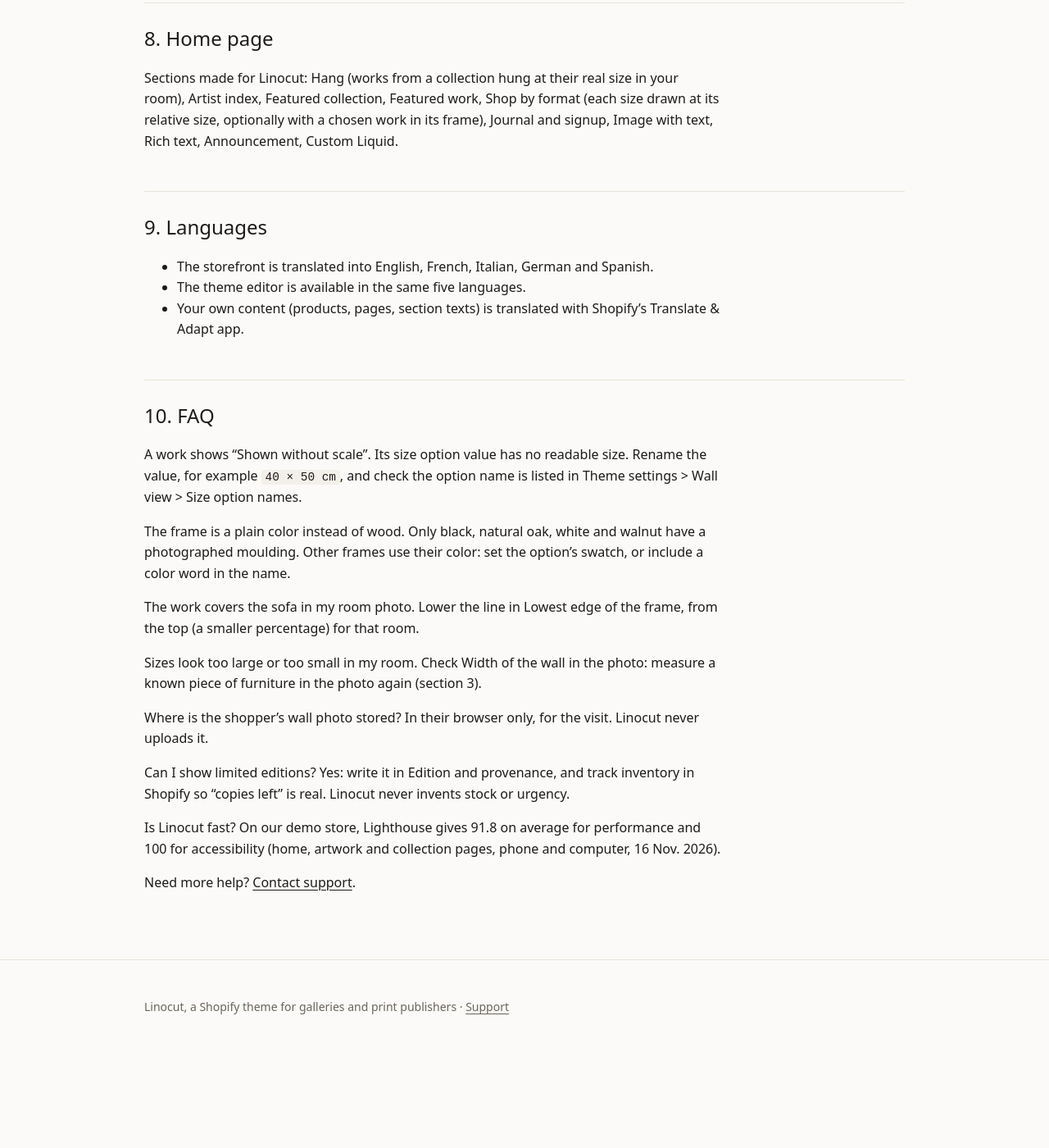
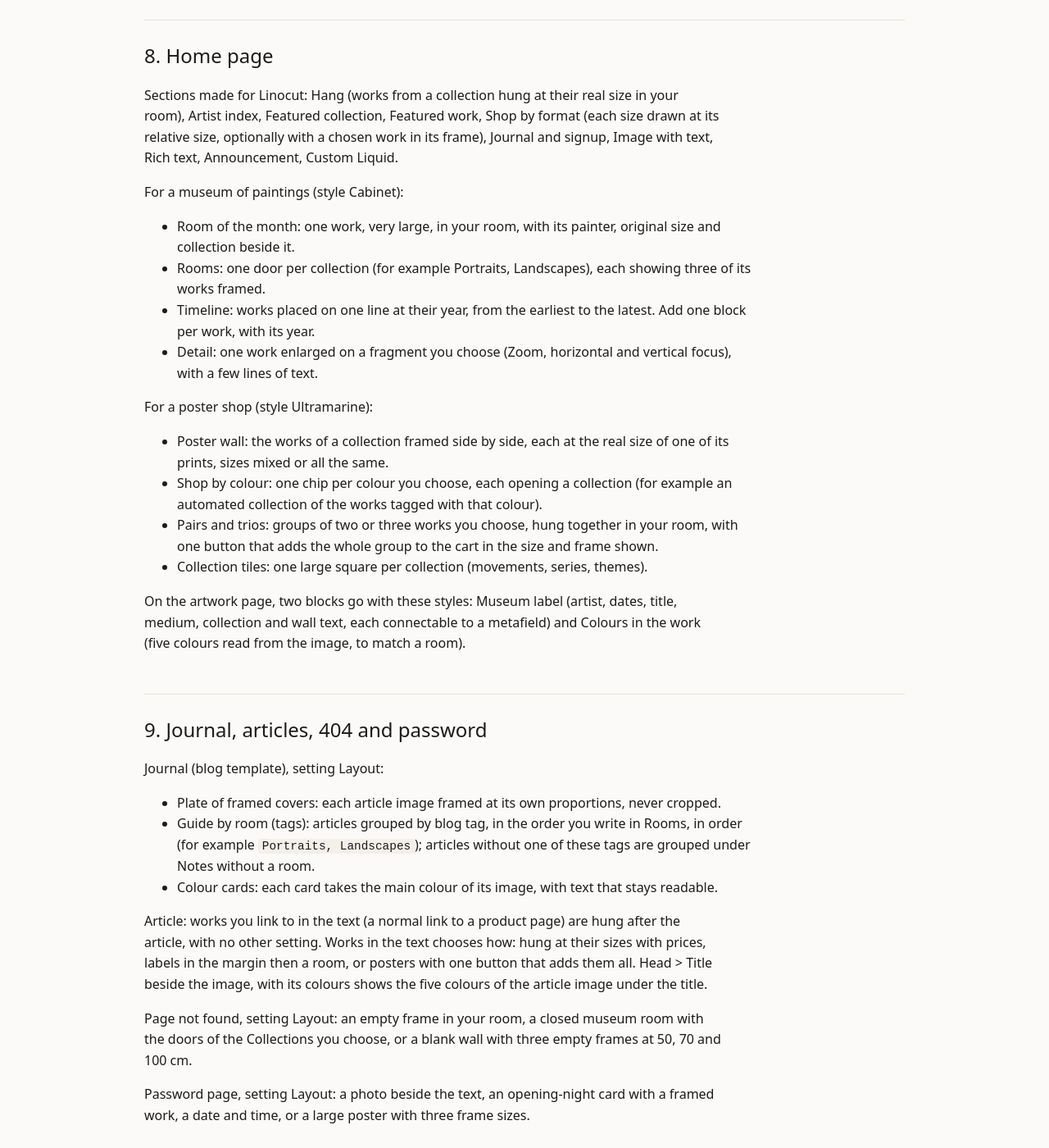
Before and after one commit to workiai/linocut-docs, a Jekyll site: the page built from index.md, in a window 1280 px wide and 1400 px high, scrolled down 4381 px. Shown: the whole window at 82% size. Built offline with Jekyll 4.4.1, drawn with Linux system fonts in a browser that asks for light colours; some web fonts are replaced; before the commit the page ends 5666 px from its top, so only the background shows below that; some of the changed text lies outside the part shown.

Commit message:
Guide : panier en mur, sections des trois styles, journal, article, 404 et mot de passe
« Compose a wall » a été retiré du thème le 18 nov. ; le guide le décrivait
encore. Il décrit maintenant le panier en mur, les sections des styles
Cabinet et Ultramarine, la collection en salle et à trois tailles, et les
quatre pages dessinées par style, avec les libellés exacts de l'éditeur.

Co-Authored-By: Claude Opus 5 <noreply@anthropic.com>

```diff
--- a/index.md
+++ b/index.md
@@ -27,7 +27,7 @@ Open **Online Store > Themes > Customize > Theme settings**.
 |---|---|
 | Colors | Color schemes. Each section lets you choose one. **Edition status dot** colors the dot next to a sold-out or nearly sold-out edition. |
 | Typography | Font, from the Shopify font library, and text size. |
-| **Wall view** | Size and frame option names, the unit used when a size has none, the wall composer page, and up to **three room photos** (see section 3). |
+| **Wall view** | Size and frame option names, the unit used when a size has none, and up to **three room photos** (see section 3). |
 | **Frame photos** | Close-ups of your own frames for **The frame** view (see section 4). |
 | Social media | Your accounts, shown as icons in the footer. Empty fields are not shown. |
 | Cart | Drawer or page, and the order note. |
@@ -75,18 +75,15 @@ Section settings worth knowing:
 
 **Edition and provenance** is a gallery label: edition, technique, paper, how the print is made, and an optional certificate line. Each field can be connected to a metafield. **Show copies left below** shows "Only N copies left" from your real inventory, only when Shopify tracks it.
 
-## 6. Compose a wall
+## 6. The cart wall
 
-Shoppers can collect several works and see them hung together.
-
-1. Create a page (**Online Store > Pages**) and choose the template **page.wall**.
-2. In **Theme settings > Wall view**, select it as **Wall composer page**.
-
-Every artwork page then shows **Add to my wall**. On the composer page, the works hang at their real sizes on one centre line, in any of your rooms or on the shopper's own wall photo. Shoppers move them, change sizes and frames, and add the whole wall to the cart in one click. The **Wall composer** section sets the heading, the text and the **Gap between works**.
+The cart page hangs every framed work of the cart together, at its real size and in its own frame, on one centre line in your first room photo. Changing a size or a frame in the cart redraws the wall. Nothing is kept outside Shopify's cart: there is no separate list to manage.
 
 ## 7. Collections and artists
 
 - **True format / To scale**: a switch above every collection. **To scale** shows each work at the height of its smallest size, against the tallest one on the page.
+- **Three sizes in the to-scale view** (Collection section): the switch offers the small, middle and large printed sizes (for example 50, 70 and 100 cm), and every work redraws at that size, against the largest one. Made for poster shops.
+- **Layout > Museum room** (Collection section): the works hang side by side on one long wall, framed in the **Frame in the museum room**, at their relative sizes, with their label underneath.
 - **Show works framed** draws each work in its mount and in the color of its first frame (collection, search results, recommendations, featured collection).
 - **Filters** come from the **Search & Discovery** app: add Size, Frame or Artist filters there.
 - **Artist pages**: for a collection per artist, choose the template **collection.artist**. The **Artist header** section shows the collection's title and description, then a few of the artist's works hung at their real size.
@@ -96,13 +93,47 @@ Every artwork page then shows **Add to my wall**. On the composer page, the work
 
 Sections made for Linocut: **Hang** (works from a collection hung at their real size in your room), **Artist index**, **Featured collection**, **Featured work**, **Shop by format** (each size drawn at its relative size, optionally with a chosen work in its frame), **Journal and signup**, **Image with text**, **Rich text**, **Announcement**, **Custom Liquid**.
 
-## 9. Languages
+For a museum of paintings (style Cabinet):
+
+- **Room of the month**: one work, very large, in your room, with its painter, original size and collection beside it.
+- **Rooms**: one door per collection (for example Portraits, Landscapes), each showing three of its works framed.
+- **Timeline**: works placed on one line at their year, from the earliest to the latest. Add one block per work, with its year.
+- **Detail**: one work enlarged on a fragment you choose (**Zoom**, horizontal and vertical focus), with a few lines of text.
+
+For a poster shop (style Ultramarine):
+
+- **Poster wall**: the works of a collection framed side by side, each at the real size of one of its prints, sizes mixed or all the same.
+- **Shop by colour**: one chip per colour you choose, each opening a collection (for example an automated collection of the works tagged with that colour).
+- **Pairs and trios**: groups of two or three works you choose, hung together in your room, with one button that adds the whole group to the cart in the size and frame shown.
+- **Collection tiles**: one large square per collection (movements, series, themes).
+
+On the artwork page, two blocks go with these styles: **Museum label** (artist, dates, title, medium, collection and wall text, each connectable to a metafield) and **Colours in the work** (five colours read from the image, to match a room).
+
+## 9. Journal, articles, 404 and password
+
+**Journal** (blog template), setting **Layout**:
+
+- **Plate of framed covers**: each article image framed at its own proportions, never cropped.
+- **Guide by room (tags)**: articles grouped by blog tag, in the order you write in **Rooms, in order** (for example `Portraits, Landscapes`); articles without one of these tags are grouped under **Notes without a room**.
+- **Colour cards**: each card takes the main colour of its image, with text that stays readable.
+
+**Article**: works you link to in the text (a normal link to a product page) are hung after the article, with no other setting. **Works in the text** chooses how: hung at their sizes with prices, labels in the margin then a room, or posters with one button that adds them all. **Head > Title beside the image, with its colours** shows the five colours of the article image under the title.
+
+**Page not found**, setting **Layout**: an empty frame in your room, a closed museum room with the doors of the **Collections** you choose, or a blank wall with three empty frames at 50, 70 and 100 cm.
+
+**Password page**, setting **Layout**: a photo beside the text, an opening-night card with a framed work, a date and time, or a large poster with three frame sizes.
+
+## 10. Styles
+
+Linocut comes with three styles, each made for a different way of selling art: **Linocut** (prints and photographs, warm white), **Cabinet** (paintings, in museum rooms, aubergine walls) and **Ultramarine** (posters, by colour and size, ultramarine blue). Each style installs its own home page, collection, artwork page, journal, article, 404 and password page; every section can be used in any style.
+
+## 11. Languages
 
 - The storefront is translated into English, French, Italian, German and Spanish.
 - The theme editor is available in the same five languages.
 - Your own content (products, pages, section texts) is translated with Shopify's **Translate & Adapt** app.
 
-## 10. FAQ
+## 12. FAQ
 
 **A work shows "Shown without scale".** Its size option value has no readable size. Rename the value, for example `40 × 50 cm`, and check the option name is listed in **Theme settings > Wall view > Size option names**.
 
@@ -116,6 +147,8 @@ Sections made for Linocut: **Hang** (works from a collection hung at their real
 
 **Can I show limited editions?** Yes: write it in **Edition and provenance**, and track inventory in Shopify so "copies left" is real. Linocut never invents stock or urgency.
 
-**Is Linocut fast?** On our demo store, Lighthouse gives 91.8 on average for performance and 100 for accessibility (home, artwork and collection pages, phone and computer, 16 Nov. 2026).
+**Is Linocut fast?** On our three demo stores, Lighthouse gives 100 for accessibility on every page measured, and 71 to 99 for performance (home, artwork, collection, journal and article pages, phone and computer, 18 Nov. 2026).
+
+**How do I show the works mentioned in an article?** Link to them in the text, like any link to a product page. Linocut finds the links and hangs the works after the article, twelve at most.
 
 Need more help? [Contact support]({{ '/support/' | relative_url }}).
--- a/support.md
+++ b/support.md
@@ -7,7 +7,7 @@ eyebrow: Support
 lead: Questions about Linocut, or something not working as expected? Send us your request with this form. You will receive a confirmation by email.
 ---
 
-Before you write, the [merchant guide]({{ '/' | relative_url }}) and its [FAQ]({{ '/' | relative_url }}#10-faq) answer the most common questions.
+Before you write, the [merchant guide]({{ '/' | relative_url }}) and its [FAQ]({{ '/' | relative_url }}#12-faq) answer the most common questions.
 
 Please include your store URL and, if you can, a screenshot of the issue.
 
```
